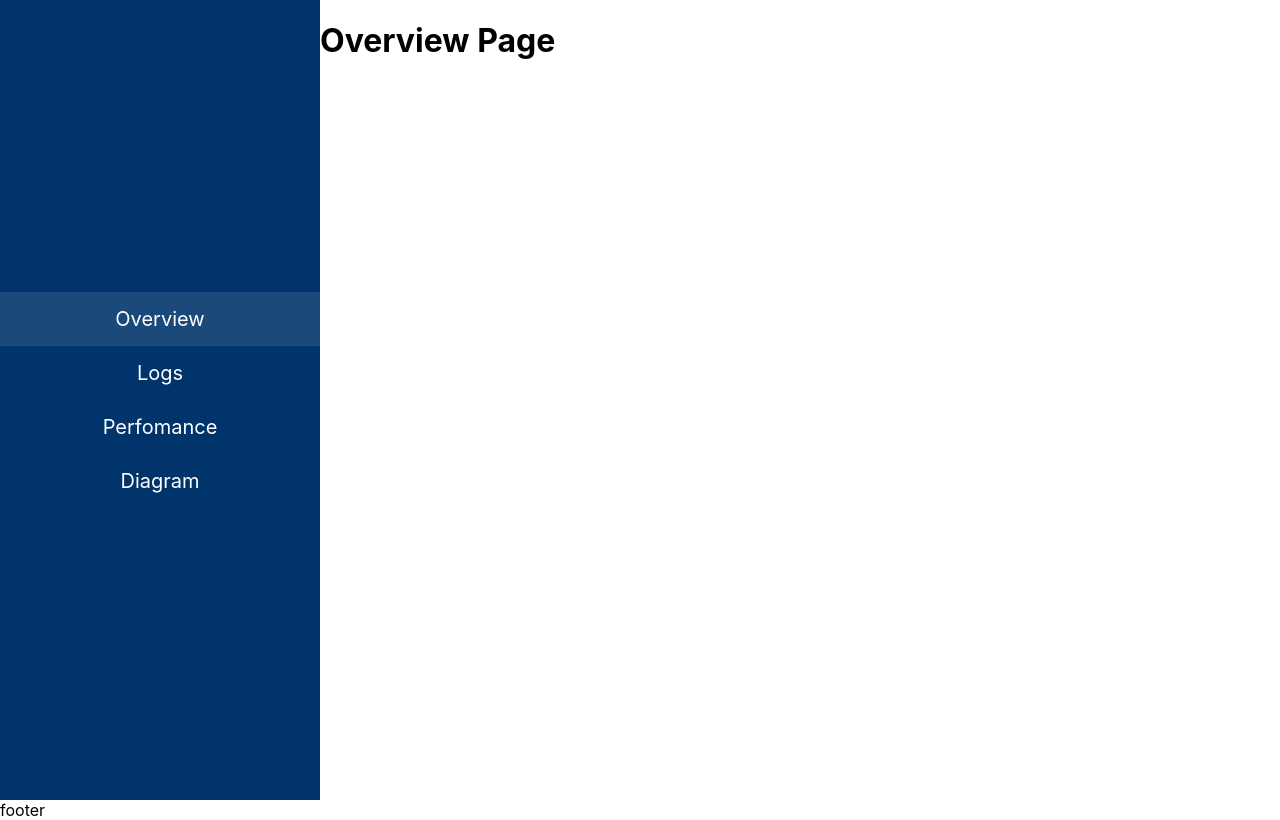
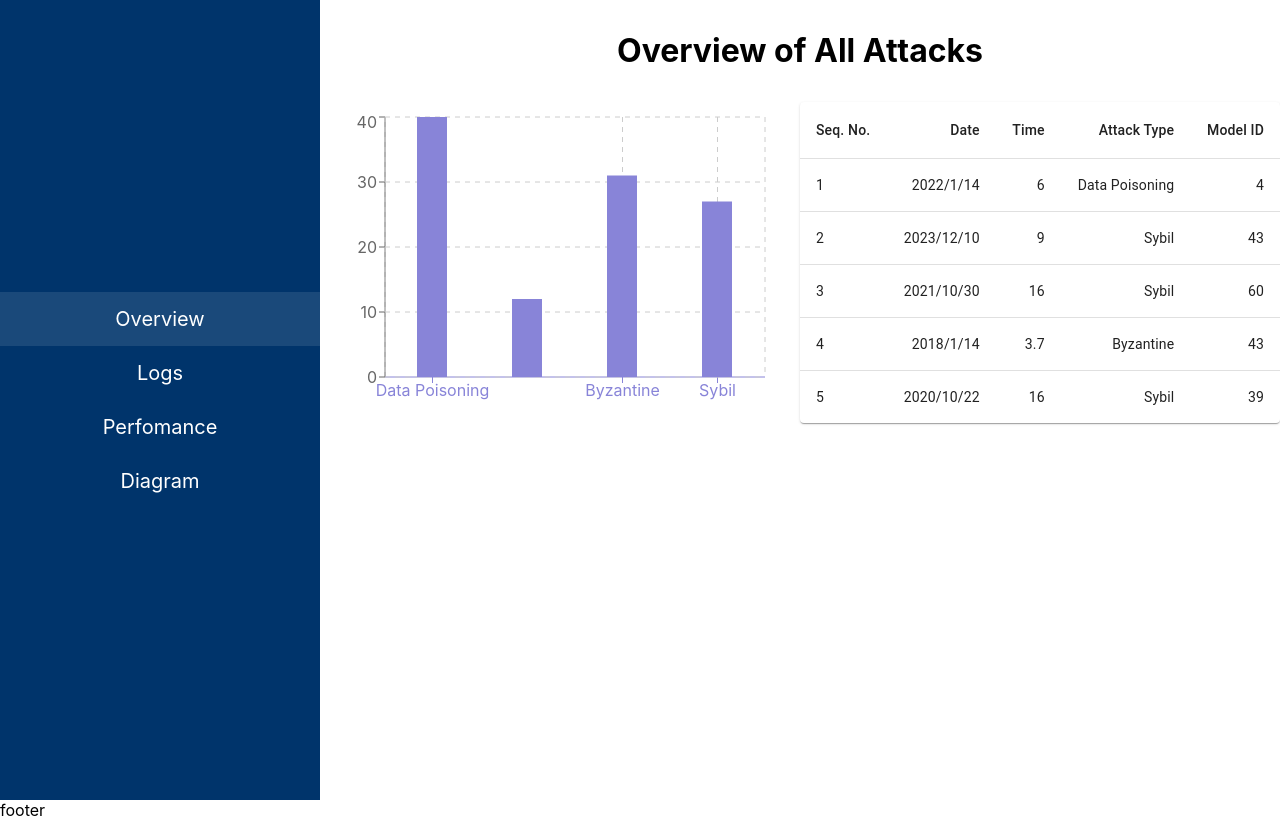
Before and after one commit to batsdk/attack-detection-uni, a React (Create React App) app: page /overview in a window 1280 px wide. Built offline with nearby package versions, Linux system fonts and the light colour scheme.

Commit message:
Bar Chart and Table UI Done

```diff
--- a/package.json
+++ b/package.json
@@ -3,6 +3,9 @@
   "version": "0.1.0",
   "private": true,
   "dependencies": {
+    "@emotion/react": "^11.11.0",
+    "@emotion/styled": "^11.11.0",
+    "@mui/material": "^5.13.1",
     "@testing-library/jest-dom": "^5.16.5",
     "@testing-library/react": "^13.4.0",
     "@testing-library/user-event": "^13.5.0",
@@ -11,6 +14,7 @@
     "react-router": "^6.11.1",
     "react-router-dom": "^6.11.1",
     "react-scripts": "^2.1.3",
+    "recharts": "^2.6.2",
     "web-vitals": "^2.1.4"
   },
   "scripts": {
--- a/src/Pages/Overview.jsx
+++ b/src/Pages/Overview.jsx
@@ -1,11 +1,89 @@
-import React from 'react'
+import React, { useState } from "react";
+
+import { BarChart, Bar, XAxis, YAxis, Tooltip, CartesianGrid } from "recharts";
+
+import Table from "@mui/material/Table";
+import TableBody from "@mui/material/TableBody";
+import TableCell from "@mui/material/TableCell";
+import TableContainer from "@mui/material/TableContainer";
+import TableHead from "@mui/material/TableHead";
+import TableRow from "@mui/material/TableRow";
+import Paper from "@mui/material/Paper";
+
+import "../assets/styles/Overview.css";
 
 const Overview = () => {
+  function createData(seq_no, date, time, attack_type, model_id) {
+    return { seq_no, date, time, attack_type, model_id };
+  }
+
+  const [barChartData, setBarChartData] = useState([
+    { name: "Data Poisoning", attacks: 40 },
+    { name: "Model Poisoning", attacks: 12 },
+    { name: "Byzantine", attacks: 31 },
+    { name: "Sybil", attacks: 27 },
+  ])
+
+  const [attackTabeRows, setAttackTabeRows] = useState([
+    createData(1, "2022/1/14", 6.0, "Data Poisoning", 4),
+    createData(2, "2023/12/10", 9.0, "Sybil", 43),
+    createData(3, "2021/10/30", 16.0, "Sybil", 60),
+    createData(4, "2018/1/14", 3.7, "Byzantine", 43),
+    createData(5, "2020/10/22", 16.0, "Sybil", 39),
+  ])
+
   return (
     <div>
-        <h1>Overview Page</h1>
+      <h1 className="overview-header" >Overview of All Attacks</h1>
+
+      <div className="overview-grid">
+        {/* Attack Bar Chat */}
+        <BarChart width={450} height={300} data={barChartData}>
+          <XAxis dataKey="name" stroke="#8884d8" />
+          <YAxis />
+          <Tooltip />
+          <CartesianGrid stroke="#ccc" strokeDasharray="5 5" />
+          <Bar dataKey="attacks" fill="#8884d8" barSize={30} />
+        </BarChart>
+
+        {/* Attack Table */}
+        <div className="table-container">
+          <TableContainer component={Paper}>
+            <Table
+              sx={{ minWidth: 450, maxWidth: 500 }}
+              aria-label="simple table"
+            >
+              <TableHead>
+                <TableRow>
+                  <TableCell>Seq. No.</TableCell>
+                  <TableCell align="right">Date</TableCell>
+                  <TableCell align="right">Time</TableCell>
+                  <TableCell align="right">Attack Type</TableCell>
+                  <TableCell align="right">Model ID</TableCell>
+                </TableRow>
+              </TableHead>
+              <TableBody>
+                {attackTabeRows.map((row) => (
+                  <TableRow
+                    key={row.seq_no}
+                    sx={{ "&:last-child td, &:last-child th": { border: 0 } }}
+                  >
+                    <TableCell component="th" scope="row">
+                      {row.seq_no}
+                    </TableCell>
+                    <TableCell align="right">{row.date}</TableCell>
+                    <TableCell align="right">{row.time}</TableCell>
+                    <TableCell align="right">{row.attack_type}</TableCell>
+                    <TableCell align="right">{row.model_id}</TableCell>
+                  </TableRow>
+                ))}
+              </TableBody>
+            </Table>
+          </TableContainer>
+        </div>
+      </div>
     </div>
-  )
-}
+  );
+};
 
-export default Overview
+export default Overview;
--- a/src/assets/styles/Overview.css
+++ b/src/assets/styles/Overview.css
@@ -1,3 +1,19 @@
 .overview-container {
     width: 100%;
 }
+
+.overview-grid {
+    display: grid;
+    grid-template-columns: 1fr 1fr;
+    align-items: center;
+    justify-content: center;
+}
+
+.table-container {
+    max-width: 500px;
+}
+
+.overview-header {
+    text-align: center;
+    padding: 10px 0;
+}
```
Also changed, not shown: 1 other file (tests, documents, lock files or other folders).
